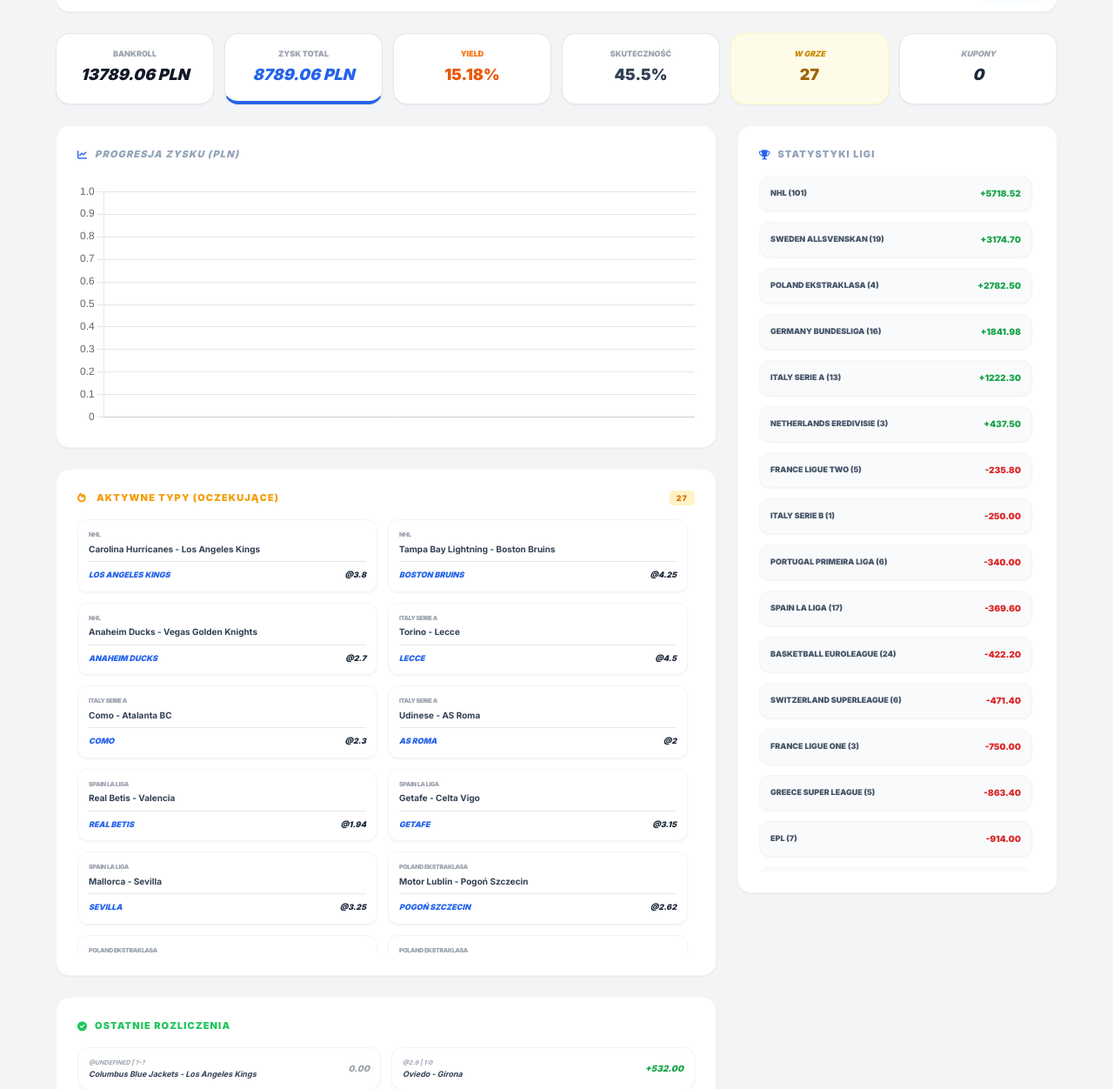
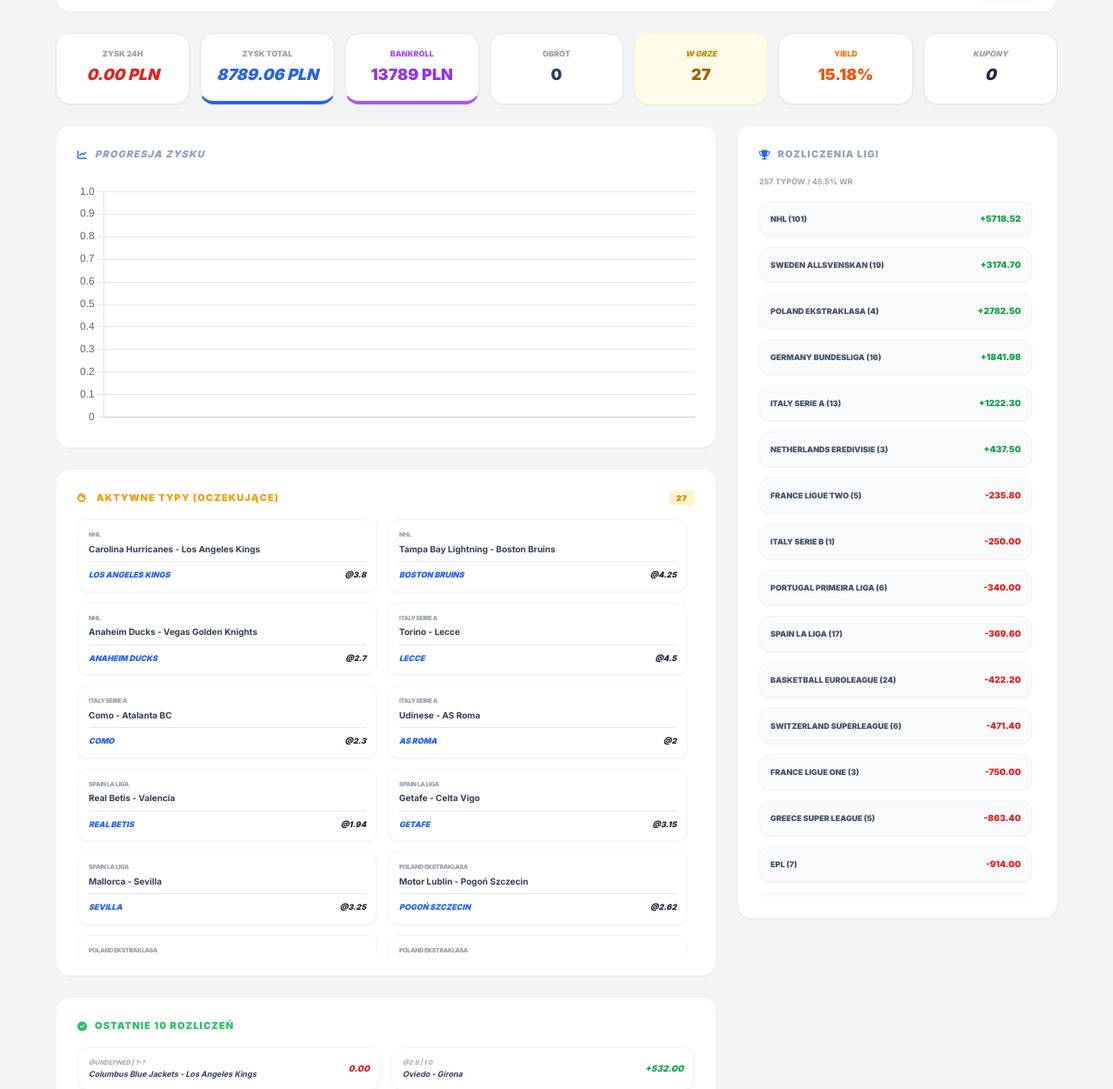
Before and after one commit to DodoS4/Bukmacher_bot, a plain HTML site: page index.html in a window 1280 px wide. Shown: the part 88-1340 px from the top of the page at 87% size. Drawn offline with nearby package versions, Linux system fonts and the light colour scheme.

Commit message:
Update index.html

```diff
--- a/index.html
+++ b/index.html
@@ -36,26 +36,30 @@
             </div>
         </div>
 
-        <div class="grid grid-cols-2 md:grid-cols-4 lg:grid-cols-6 gap-3 mb-6 text-center">
+        <div class="grid grid-cols-2 md:grid-cols-4 lg:grid-cols-7 gap-3 mb-6 text-center">
             <div class="stat-card bg-white p-4 rounded-2xl shadow-sm">
-                <p class="text-[9px] text-gray-400 uppercase font-black mb-1">Bankroll</p>
-                <p id="bankroll-val" class="text-lg font-black italic">0.00 PLN</p>
+                <p class="text-[9px] text-gray-400 uppercase font-black mb-1">Zysk 24h</p>
+                <p id="today-profit" class="text-lg font-black italic">0.00 PLN</p>
             </div>
             <div class="stat-card bg-white p-4 rounded-2xl shadow-sm border-b-4 border-b-blue-600">
                 <p class="text-[9px] text-gray-400 uppercase font-black mb-1 text-blue-600">Zysk Total</p>
                 <p id="total-profit" class="text-lg font-black text-blue-600 italic">0.00 PLN</p>
             </div>
-            <div class="stat-card bg-white p-4 rounded-2xl shadow-sm">
-                <p class="text-[9px] text-gray-400 uppercase font-black mb-1 text-orange-500">Yield</p>
-                <p id="yield-val" class="text-lg font-black text-orange-600">0%</p>
+            <div class="stat-card bg-white p-4 rounded-2xl shadow-sm border-b-4 border-b-purple-500">
+                <p class="text-[9px] text-gray-400 uppercase font-black mb-1 text-purple-500">Bankroll</p>
+                <p id="roi-val" class="text-lg font-black text-purple-600">0 PLN</p>
             </div>
             <div class="stat-card bg-white p-4 rounded-2xl shadow-sm">
-                <p class="text-[9px] text-gray-400 uppercase font-black mb-1">Skuteczność</p>
-                <p id="accuracy-val" class="text-lg font-black text-slate-700">0%</p>
+                <p class="text-[9px] text-gray-400 uppercase font-black mb-1">Obrót</p>
+                <p id="turnover-val" class="text-lg font-black text-slate-700">0</p>
             </div>
             <div class="stat-card bg-yellow-50 p-4 rounded-2xl shadow-sm border border-yellow-100">
                 <p class="text-[9px] text-yellow-600 uppercase font-black mb-1 italic">W grze</p>
                 <p id="upcoming-val" class="text-lg font-black text-yellow-700">0</p>
+            </div>
+            <div class="stat-card bg-white p-4 rounded-2xl shadow-sm">
+                <p class="text-[9px] text-gray-400 uppercase font-black mb-1 text-orange-500">Yield</p>
+                <p id="yield-val" class="text-lg font-black text-orange-600">0%</p>
             </div>
             <div class="stat-card bg-white p-4 rounded-2xl shadow-sm">
                 <p class="text-[9px] text-gray-400 uppercase font-black mb-1 italic">Kupony</p>
@@ -67,7 +71,7 @@
             <div class="lg:col-span-2 space-y-6">
                 <div class="bg-white p-6 rounded-2xl shadow-sm border border-gray-100">
                     <h3 class="font-black mb-6 text-[11px] text-slate-400 uppercase tracking-widest flex items-center gap-2 italic">
-                        <i class="fas fa-chart-line text-blue-600"></i> Progresja Zysku (PLN)
+                        <i class="fas fa-chart-line text-blue-600"></i> Progresja Zysku
                     </h3>
                     <div class="chart-container">
                         <canvas id="profitChart"></canvas>
@@ -84,7 +88,7 @@
 
                 <div class="bg-white p-6 rounded-2xl shadow-sm border border-gray-100">
                     <h3 class="font-black mb-4 text-[11px] text-green-500 uppercase tracking-widest flex items-center">
-                        <i class="fas fa-check-circle mr-2"></i> Ostatnie rozliczenia
+                        <i class="fas fa-check-circle mr-2"></i> Ostatnie 10 rozliczeń
                     </h3>
                     <div id="recent-results-container" class="grid grid-cols-1 md:grid-cols-2 gap-3 italic"></div>
                 </div>
@@ -93,8 +97,9 @@
             <div class="lg:col-span-1">
                 <div class="bg-white p-6 rounded-2xl shadow-sm border border-gray-100 sticky top-6">
                     <h3 class="font-black mb-4 text-[11px] text-slate-400 uppercase tracking-widest flex items-center gap-2">
-                        <i class="fas fa-trophy text-blue-600"></i> STATYSTYKI LIGI
+                        <i class="fas fa-trophy text-blue-600"></i> ROZLICZENIA LIGI
                     </h3>
+                    <p id="total-bets-info" class="text-[9px] text-gray-400 font-bold mb-4 uppercase">Wczytywanie...</p>
                     <div id="history-groups" class="space-y-3 overflow-y-auto max-h-[800px] pr-1"></div>
                 </div>
             </div>
@@ -107,29 +112,33 @@
 
         async function loadData() {
             try {
-                // Pobieramy dane statystyczne
                 const sRes = await fetch('stats.json?v=' + Date.now());
                 const s = await sRes.json();
 
-                document.getElementById('bankroll-val').innerText = (s.bankroll || 0).toFixed(2) + ' PLN';
+                // MAPOWANIE DANYCH Z BOTA DO TWOJEGO WYGLĄDU
                 document.getElementById('total-profit').innerText = (s.total_profit || 0).toFixed(2) + ' PLN';
-                document.getElementById('accuracy-val').innerText = (s.accuracy || 0) + '%';
+                document.getElementById('today-profit').innerText = (s.last_24h >= 0 ? '+' : '') + (s.last_24h || 0).toFixed(2) + ' PLN';
+                document.getElementById('today-profit').className = `text-lg font-black italic ${s.last_24h >= 0 ? 'text-green-600' : 'text-red-600'}`;
+
+                // Zamiast ROI wyświetlamy Bankroll, bo tak masz w starym HTMLu w tej karcie
+                document.getElementById('roi-val').innerText = (s.bankroll || 0).toFixed(0) + ' PLN';
+
+                document.getElementById('turnover-val').innerText = (s.total_matches || 0); // Tu liczba meczów jako obrót
                 document.getElementById('yield-val').innerText = (s.yield || 0) + '%';
                 document.getElementById('last-update').innerText = 'Sync: ' + (s.last_update || '--:--');
                 document.getElementById('total-bets-count').innerText = s.total_matches || 0;
                 document.getElementById('upcoming-val').innerText = s.in_play || 0;
                 document.getElementById('active-count-badge').innerText = s.in_play || 0;
 
-                // Pobieramy kupony (Aktywne)
                 const cRes = await fetch('coupons.json?v=' + Date.now());
                 const coupons = await cRes.json();
                 renderActive(coupons);
 
-                // Pobieramy historię (Wykres i Listy)
                 const hRes = await fetch('history.json?v=' + Date.now());
                 const history = await hRes.json();
+                document.getElementById('total-bets-info').innerText = `${history.length} TYPÓW / ${s.accuracy}% WR`;
                 renderHistory(history, s.chart_data || []);
-            } catch (e) { console.error("Błąd ładowania danych:", e); }
+            } catch (e) { console.error("Błąd ładowania:", e); }
         }
 
         function renderActive(coupons) {
@@ -155,13 +164,11 @@
         }
 
         function renderHistory(data, chartPoints) {
-            // Wykres zysku
             if(profitChart) profitChart.destroy();
-            const ctx = document.getElementById('profitChart').getContext('2d');
-            profitChart = new Chart(ctx, {
+            profitChart = new Chart(document.getElementById('profitChart').getContext('2d'), {
                 type: 'line',
                 data: {
-                    labels: chartPoints.map((_, i) => i + 1),
+                    labels: chartPoints.map((_, i) => i),
                     datasets: [{
                         data: chartPoints,
                         borderColor: '#2563eb',
@@ -169,61 +176,46 @@
                         backgroundColor: 'rgba(37, 99, 235, 0.05)',
                         fill: true,
                         tension: 0.4,
-                        pointRadius: 2,
-                        pointBackgroundColor: '#2563eb'
+                        pointRadius: 0
                     }]
                 },
                 options: { responsive: true, maintainAspectRatio: false, plugins: { legend: { display: false } } }
             });
 
-            // Ostatnie rozliczenia (Dolna sekcja)
             const recentContainer = document.getElementById('recent-results-container');
             const last10 = [...data].reverse().slice(0, 10);
             recentContainer.innerHTML = last10.map(m => {
                 const isWin = m.status === 'WIN';
-                const isLoss = m.status === 'LOSS';
                 return `
-                <div class="flex justify-between items-center p-3 bg-white rounded-xl border border-gray-100 shadow-sm ${isWin ? 'win-border' : (isLoss ? 'loss-border' : 'pending-border')}">
+                <div class="flex justify-between items-center p-3 bg-white rounded-xl border border-gray-100 shadow-sm ${isWin ? 'win-border' : 'loss-border'}">
                     <div class="overflow-hidden">
                         <p class="text-[7px] text-gray-400 font-bold uppercase mb-0.5">@${m.odds} | ${m.score || '?-?'}</p>
                         <p class="text-[9px] font-bold leading-tight text-slate-700 truncate">${m.home} - ${m.away}</p>
                     </div>
                     <div class="text-right min-w-[60px]">
-                        <p class="text-[10px] font-black ${m.profit > 0 ? 'text-green-600' : (m.profit < 0 ? 'text-red-600' : 'text-gray-400')}">
-                            ${m.profit > 0 ? '+' : ''}${m.profit.toFixed(2)}
-                        </p>
+                        <p class="text-[10px] font-black ${isWin ? 'text-green-600' : 'text-red-600'}">${isWin ? '+' : ''}${m.profit.toFixed(2)}</p>
                     </div>
                 </div>`;
             }).join('');
 
-            // Statystyki ligowe (Prawa kolumna)
+            const historyContainer = document.getElementById('history-groups');
             const leagues = {};
             data.forEach(m => {
                 let lName = m.sport.toUpperCase().replace('ICEHOCKEY_', '').replace('SOCCER_', '').replace(/_/g, ' ');
                 if (!leagues[lName]) leagues[lName] = { profit: 0, count: 0 };
-                leagues[lName].profit += parseFloat(m.profit || 0);
+                leagues[lName].profit += m.profit;
                 leagues[lName].count++;
             });
 
-            const historyContainer = document.getElementById('history-groups');
-            historyContainer.innerHTML = Object.entries(leagues)
-                .sort((a,b) => b[1].profit - a[1].profit)
-                .map(([name, d]) => `
-                <div class="bg-gray-50 p-3 rounded-xl border border-gray-100 flex justify-between items-center shadow-sm">
+            historyContainer.innerHTML = Object.entries(leagues).sort((a,b) => b[1].profit - a[1].profit).map(([name, d]) => `
+                <div class="bg-gray-50 p-3 rounded-xl border border-gray-100 flex justify-between items-center shadow-sm mb-2">
                     <span class="text-[9px] font-black uppercase text-slate-600">${name} (${d.count})</span>
-                    <span class="text-[10px] font-black ${d.profit >= 0 ? 'text-green-600' : 'text-red-600'}">
-                        ${d.profit >= 0 ? '+' : ''}${d.profit.toFixed(2)}
-                    </span>
+                    <span class="text-[10px] font-black ${d.profit >= 0 ? 'text-green-600' : 'text-red-600'}">${d.profit >= 0 ? '+' : ''}${d.profit.toFixed(2)}</span>
                 </div>
             `).join('');
         }
 
-        setInterval(() => {
-            countdown--;
-            document.getElementById('refresh-timer').innerText = `REF: ${countdown}s`;
-            if(countdown <= 0) { loadData(); countdown = 300; }
-        }, 1000);
-
+        setInterval(() => { countdown--; document.getElementById('refresh-timer').innerText = `REF: ${countdown}s`; if(countdown<=0) { loadData(); countdown=300; } }, 1000);
         loadData();
     </script>
 </body>
```
